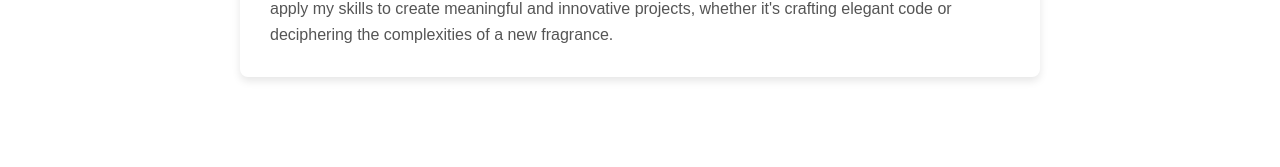
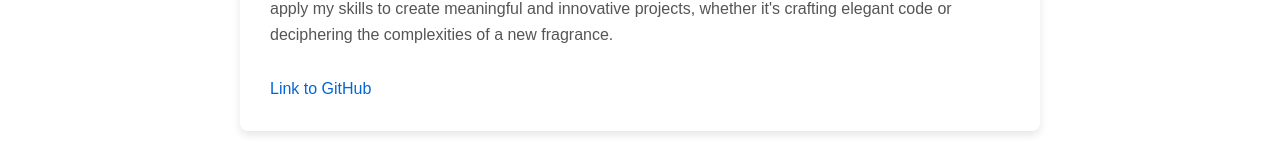
Before and after one commit to andreleocl/survey-app, a Next.js app: page / in a window 1280 px wide. Shown: the part 403-570 px from the top of the page. Built offline with nearby package versions, Linux system fonts and the light colour scheme; no server answers; the database is empty; sample sign-in values are in the browser's storage.

Commit message:
Added GitHub link and remove edit username

```diff
--- a/app/dashboard/page.js
+++ b/app/dashboard/page.js
@@ -54,7 +54,6 @@ const AdminDashboard = () => {
   const handleSave = async (userId, updatedUser) => {
     try {
       const userDocRef = doc(db, 'users', userId);
-      updatedUser.email = `${updatedUser.username}@example.com`;
       await updateDoc(userDocRef, updatedUser);
       setEditingUser(null);
       window.location.reload();
@@ -98,7 +97,7 @@ const AdminDashboard = () => {
           {users.map((user) => (
             <tr key={user.id} style={{ borderBottom: '1px solid #f0f0f0' }}>
               <td style={{ padding: '12px', textAlign: 'left', color: '#444' }}>
-                {editingUser && editingUser.id === user.id ? <input type="text" value={editingUser.username} onChange={(e) => setEditingUser({ ...editingUser, username: e.target.value })} /> : user.username}
+                {user.username}
               </td>
               <td style={{ padding: '12px', textAlign: 'center', color: '#444' }}>
                 {editingUser && editingUser.id === user.id ? (
--- a/app/page.js
+++ b/app/page.js
@@ -427,6 +427,18 @@ const HomePage = () => {
       <p style={{ lineHeight: '1.6', color: '#555' }}>
         I'm a second-year Computer Science student at SMU. Beyond the realm of algorithms and code, I harbor a deep and rather unique passion for the intricate art of perfumery. Exploring the nuanced world of fragrances is a constant source of fascination for me, where each scent tells a story. On the technical side, I'm proficient in a range of programming languages, including Java, Python, and C, and I've recently been diving into the front-end development possibilities of Next.js. I'm always eager to learn and apply my skills to create meaningful and innovative projects, whether it's crafting elegant code or deciphering the complexities of a new fragrance.
       </p>
+      <a
+        href="https://www.linkedin.com/in/andre-leo/"
+        style={{
+          marginTop: '4%',
+          display: 'inline-flex',
+          alignItems: 'center',
+          textDecoration: 'none',
+          color: '#0366d6',
+        }}
+      >
+        Link to GitHub
+      </a>
     </div>
   </div>
   );
```
